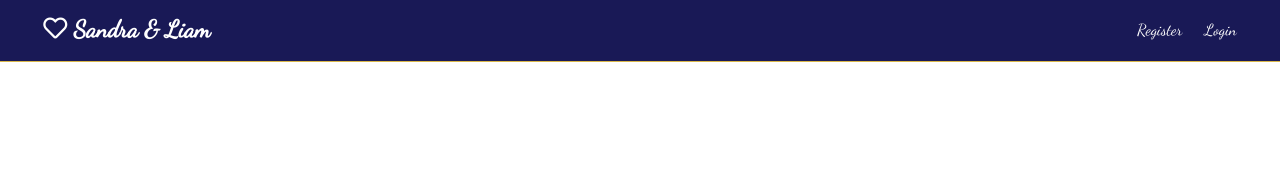
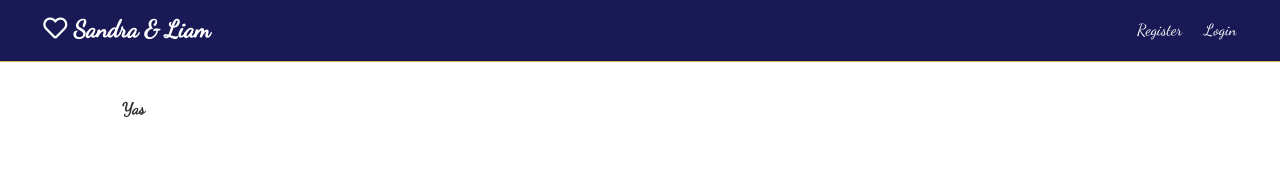
Before and after one commit to lsalazar1/weddingWebsite, a React (Create React App) app in the folder client/: page /our-story in a window 1280 px wide. Shown: the top 186 px of the page. Built offline with nearby package versions, Linux system fonts and the light colour scheme; no server answers; the HTML template or start-up script is replaced by a standard one.

Commit message:
Starting new Story page

```diff
--- a/client/src/App.js
+++ b/client/src/App.js
@@ -20,6 +20,7 @@ import { Provider } from 'react-redux';
 import store from './store';
 import { loadUser } from './actions/auth';
 import setAuthToken from './utils/setAuthToken';
+import OurStory from './components/our-story/OurStory';
 
 if (localStorage.token) {
   setAuthToken(localStorage.token);
@@ -39,6 +40,7 @@ const App = () => {
           <section className="container">
             <Alert />
             <Switch>
+              <Route exact path="/our-story" component={OurStory} />
               <Route exact path="/register" component={Register} />
               <Route exact path="/login" component={Login} />
               <PrivateRoute exact path="/dashboard" component={Dashboard} />
--- a/client/src/components/dashboard/Guests.js
+++ b/client/src/components/dashboard/Guests.js
@@ -14,7 +14,7 @@ const Guests = ({ guest, deleteGuest }) => {
                     onClick={() => deleteGuest(g._id)}
                     className="btn btn-danger"
                 >
-                    <i className="fa fa-minus" />
+                    <i className="fa fa-times" />
                 </button>
             </td>
         </tr>
--- a/client/src/components/layout/Navbar.js
+++ b/client/src/components/layout/Navbar.js
@@ -7,6 +7,11 @@ import { logout } from '../../actions/auth';
 const Navbar = ({ auth: { isAuthenticated, loading }, logout }) => {
   const authLinks = (
     <ul>
+      <li>
+        <Link to="/our-story">
+          Our Story
+        </Link>
+      </li>
       <li>
         <Link to="/posts">
           <i className="fas fa-envelope" />{' '}
--- /dev/null
+++ b/client/src/components/our-story/OurStory.js
@@ -0,0 +1,11 @@
+import React from 'react';
+
+const OurStory = () => {
+    return (
+        <div>
+            <h4>Yas</h4>
+        </div>
+    )
+}
+
+export default OurStory;
--- a/client/src/components/posts/PostItem.js
+++ b/client/src/components/posts/PostItem.js
@@ -38,7 +38,7 @@ const PostItem = ({
 
             {showActions && <Fragment>
                 <button onClick={e => addLike(_id)} type="button" class="btn btn-light">
-                <i class="fas fa-thumbs-up" />
+                <i class="fas fa-plus" />
                     <span>
                     {likes.length > 0 && (
                         <span>{likes.length}</span>
@@ -46,7 +46,7 @@ const PostItem = ({
                     </span>
                 </button>
                 <button onClick={e => removeLike(_id)} type="button" class="btn btn-light">
-                <i class="fas fa-thumbs-down" />
+                <i class="fas fa-minus" />
                 </button>
                 <Link to={`/posts/${_id}`} class="btn btn-primary">
                     Discussion{' '}
```
